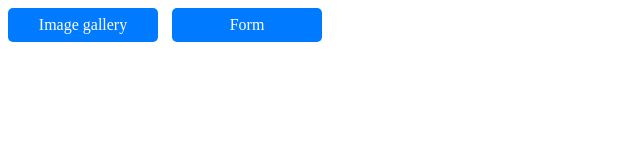
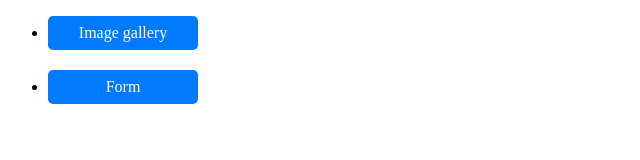
Before and after one commit to IYgit/goit-advancedjs-hw-01, a website built with Vite: page src/index.html in a window 1280 px wide. Shown: the whole page, without its empty margins (0-640 px from the left). Built offline with nearby package versions, Linux system fonts and the light colour scheme.

Commit message:
index.html refactoring

```diff
--- a/src/css/common.css
+++ b/src/css/common.css
@@ -19,3 +19,8 @@
 .btn-spacing {
   margin-right: 10px;
 }
+
+/* Збільшення відстані між кнопками */
+li {
+  margin-bottom: 20px; /* Відстань між елементами списку */
+}
--- a/src/index.html
+++ b/src/index.html
@@ -8,15 +8,14 @@
   </head>
   <body>
 
-    <div class="btn-container">
-      <a href="" id="gallery-link" class="custom-btn btn-spacing">Image gallery</a>
-      <a href="" id="form-link" class="custom-btn">Form</a>
-    </div>
+    <ul>
+      <li>
+        <a href="./1-gallery.html" id="gallery-link" class="custom-btn btn-spacing">Image gallery</a>
+      </li>
+      <li>
+        <a href="./2-form.html" id="form-link" class="custom-btn">Form</a>
+      </li>
+    </ul>
 
-    <script>
-      const baseURL = '/goit-advancedjs-hw-01/';
-      document.getElementById('gallery-link').href = baseURL + '1-gallery.html';
-      document.getElementById('form-link').href = baseURL + '2-form.html';
-    </script>
   </body>
 </html>
```
Also changed, not shown: src/1-gallery.html (+1 -1 lines), src/2-form.html (+1 -1 lines).
